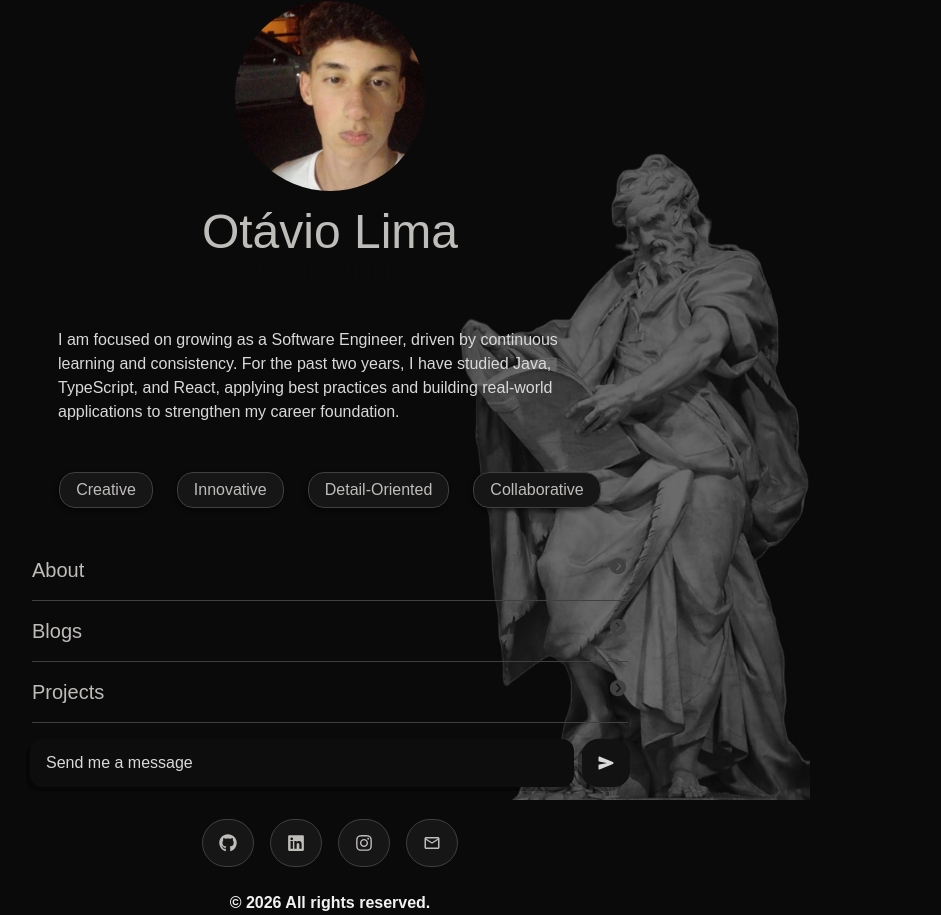
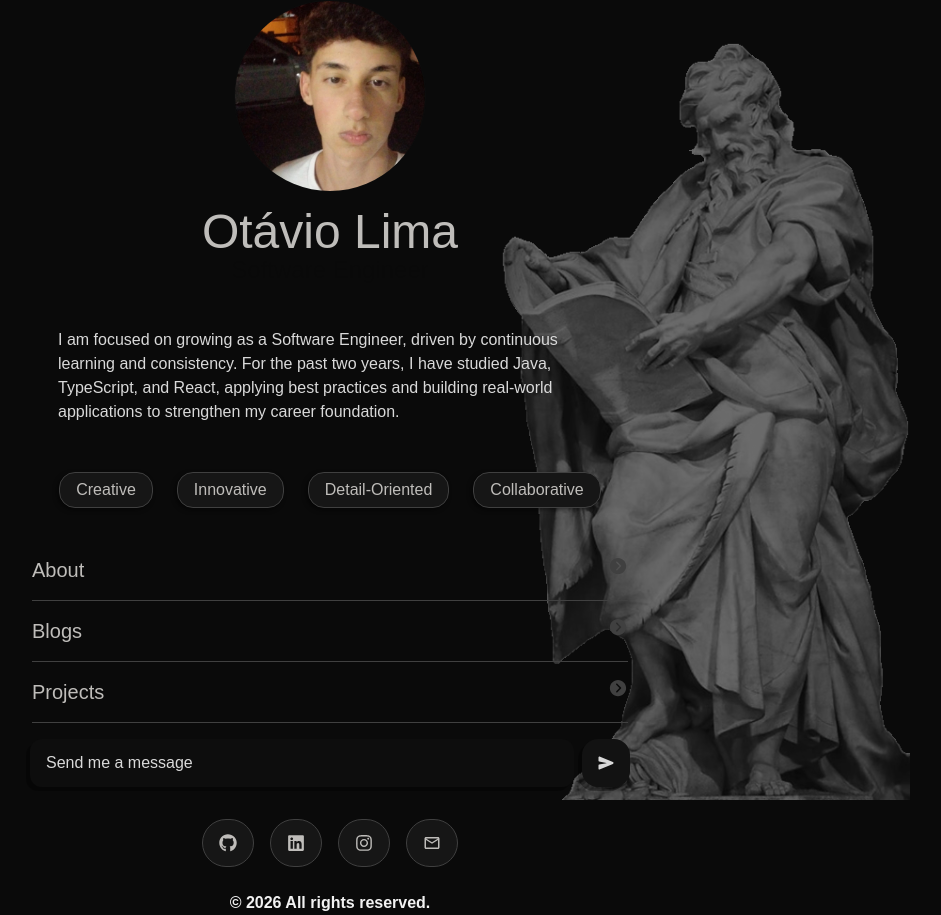
Before and after one commit to iotavio-lima/otavio, a React (Vite) app: page / in a window 1280 px wide. Shown: the whole page, without its empty margins (310-1251 px from the left). Built offline with nearby package versions, Linux system fonts and the light colour scheme; a web font is replaced by a local one.

Commit message:
improve image

```diff
--- a/src/pages/MainPage.tsx
+++ b/src/pages/MainPage.tsx
@@ -69,7 +69,7 @@ const MainPage = () => {
           inset-x-0
           bottom-0
           mx-auto
-          w-[400px]
+          w-[600px]
           -z-10
           opacity-40
           pointer-events-none
```
Also changed, not shown: src/assets/pic.png.
